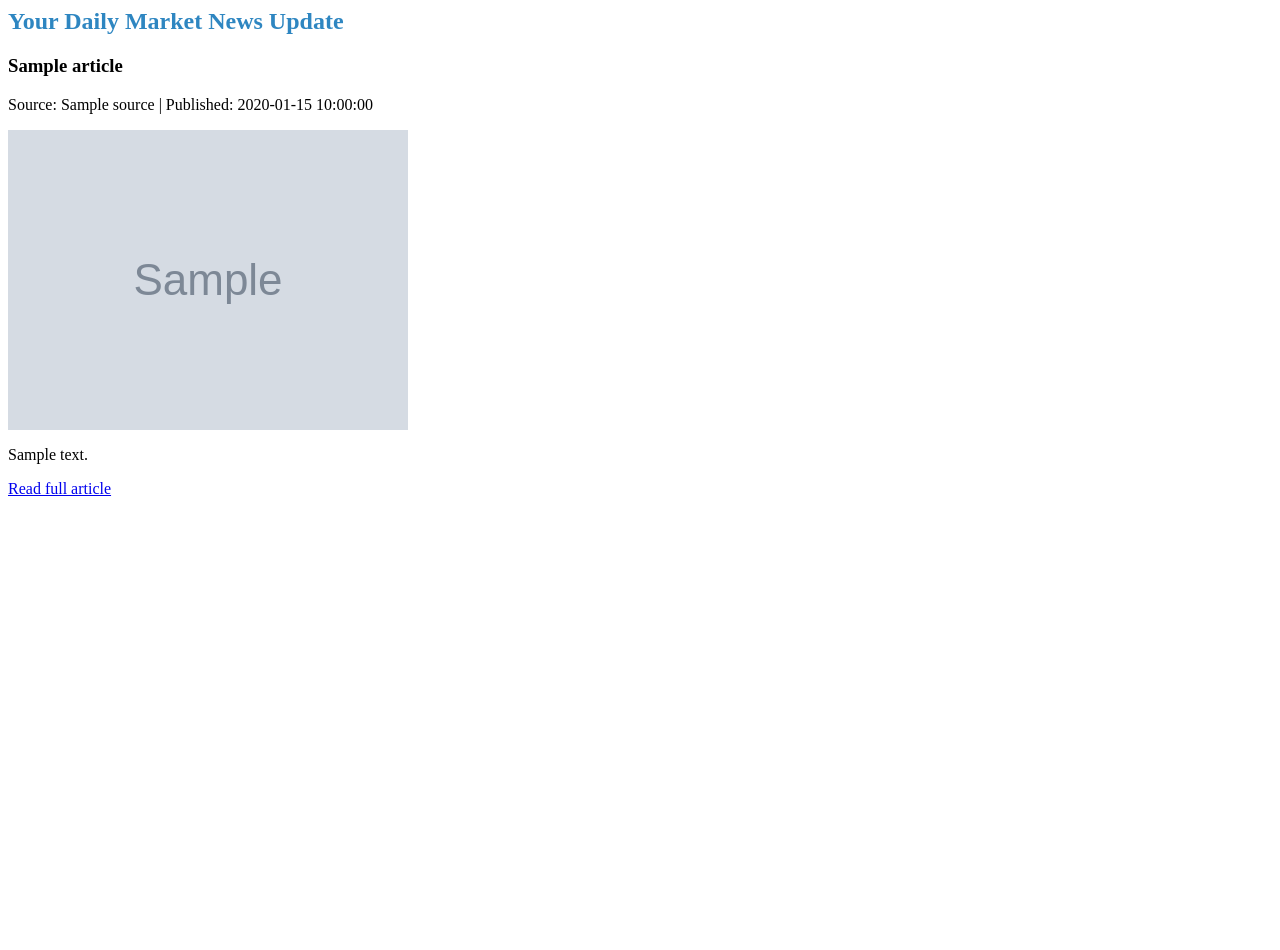
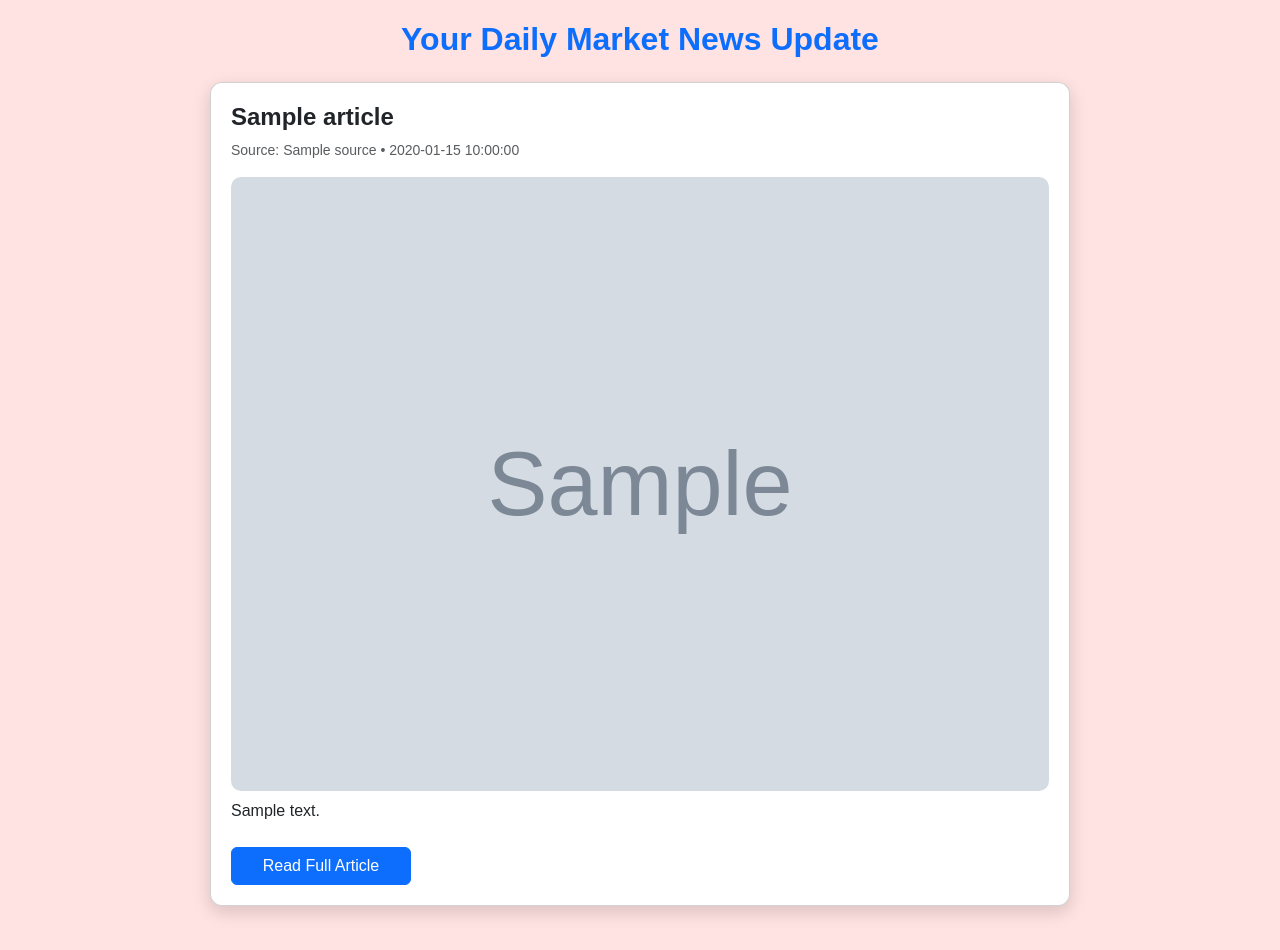
Before and after one commit to BlackLionXD/news-alert-system, a Flask app: template Templates/alerts.html in a window 1280 px wide. Before the commit the page ends 496 px from the top, so only its background shows below. Run offline with Flask 3, Linux system fonts and the light colour scheme; the template is opened without the code that fills it: most values are stand-ins (such as "Sample title", 1, 10 or a date in 2020); grey boxes marked "Sample" are stand-in pictures; parts of the project's set-up code (start-up, migrations or seed data) failed here and were passed over.

Commit message:
frontend finished

```diff
--- a/Templates/alerts.html
+++ b/Templates/alerts.html
@@ -1,19 +1,89 @@
+<!DOCTYPE html>
+<html lang="en">
+  <head>
+    <meta charset="UTF-8" />
+    <title>Market News Updates</title>
+
+    <!-- Bootstrap -->
+    <link
+      href="https://cdn.jsdelivr.net/npm/bootstrap@5.3.2/dist/css/bootstrap.min.css"
+      rel="stylesheet"
+    />
+
+    <style>
+      body,
+      html {
+        margin: 0;
+        padding: 0;
+        height: 100%;
+        font-family: "Arial", sans-serif;
+        background: #ffe2e2;
+      }
+
+      .content-area {
+        padding: 20px;
+        max-width: 900px;
+        margin: auto;
+      }
+
+      .news-card {
+        background: white;
+        border-radius: 12px;
+        padding: 20px;
+        box-shadow: 0 6px 18px rgba(0, 0, 0, 0.15);
+        animation: fadeUp 0.6s ease both;
+      }
+
+      @keyframes fadeUp {
+        from {
+          opacity: 0;
+          transform: translateY(25px);
+        }
+        to {
+          opacity: 1;
+          transform: translateY(0);
+        }
+      }
+
+      .news-image {
+        width: 100%;
+        border-radius: 10px;
+      }
+    </style>
+  </head>
+
   <body>
-  <h2 style="color: #2e86c1">Your Daily Market News Update</h2>
+    <div class="content-area">
+      <h2 class="text-center mb-4 text-primary fw-bold">
+        Your Daily Market News Update
+      </h2>
 
       {% if error_message %}
-  <p style="color: red; font-weight: bold">{{ error_message }}</p>
+      <p class="text-danger fw-bold text-center">{{ error_message }}</p>
       {% endif %} {% for article in articles %}
-  <div class="article">
-    <h3>{{ article.title }}</h3>
-    <p class="source">
-      Source: {{ article.source }} | Published: {{ article.published_at }}
+      <div class="card news-card mb-4">
+        <h4 class="fw-bold">{{ article.title }}</h4>
+
+        <p class="text-muted small">
+          Source: {{ article.source }} • {{ article.published_at }}
         </p>
+
         {% if article.image_url %}
-    <img src="{{ article.image_url }}" alt="News image" />
+        <img src="{{ article.image_url }}" class="news-image" />
         {% endif %}
-    <p>{{ article.description or article.snippet }}</p>
-    <a href="{{ article.url }}" target="_blank">Read full article</a>
+
+        <p class="mt-2">{{ article.description or article.snippet }}</p>
+
+        <a
+          href="{{ article.url }}"
+          class="btn btn-primary mt-2"
+          target="_blank"
+          style="width: 180px"
+        >
+          Read Full Article
+        </a>
       </div>
       {% endfor %}
+    </div>
   </body>
+</html>
--- a/app.py
+++ b/app.py
@@ -1,11 +1,6 @@
-
-
-
 from flask import Flask, render_template, request
 from firebase_db import add_email, get_all_emails
 from news_fetcher import fetch_marketaux_news, filter_news_by_keywords, format_news_payload
-from email_sender import send_email
-
 
 app = Flask(__name__)
 
@@ -58,24 +53,6 @@ def alerts():
 @app.errorhandler(404)
 def page_not_found(e):
     return render_template("404.html"), 404
-def send_daily_alerts():
-    subscribers = get_all_emails()
-    if not subscribers:
-        return "No subscribers found."
-    try:
-        news = fetch_marketaux_news(limit=20)
-        filtered = filter_news_by_keywords(news.get("data", []), keywords)
-        payload = format_news_payload(filtered)
-        for sub in subscribers:
-            send_email(sub, "Your Daily Market News Update", payload.get("data", []))
-        return f"Sent alerts to {len(subscribers)} subscribers."
-    except Exception as e:
-        return f"Error sending alerts: {e}"
 
-@app.route("/send-alerts", methods=["GET"])
-def trigger_alerts():
-    result = send_daily_alerts()
-    print(result)  # Logs on server
-    return result, 200
 if __name__ == "__main__":
     app.run(debug=True)
--- a/requirements.txt
+++ b/requirements.txt
@@ -4,3 +4,4 @@ Flask
 python-dotenv
 requests
 schedule
+firebase-cl
```
Also changed, not shown: Templates/index.html (+83 -17 lines), firebase_db.py (+6 -10 lines), send_alerts.py (+9 -9 lines). Lines whose indentation alone changed are shown as unchanged.
